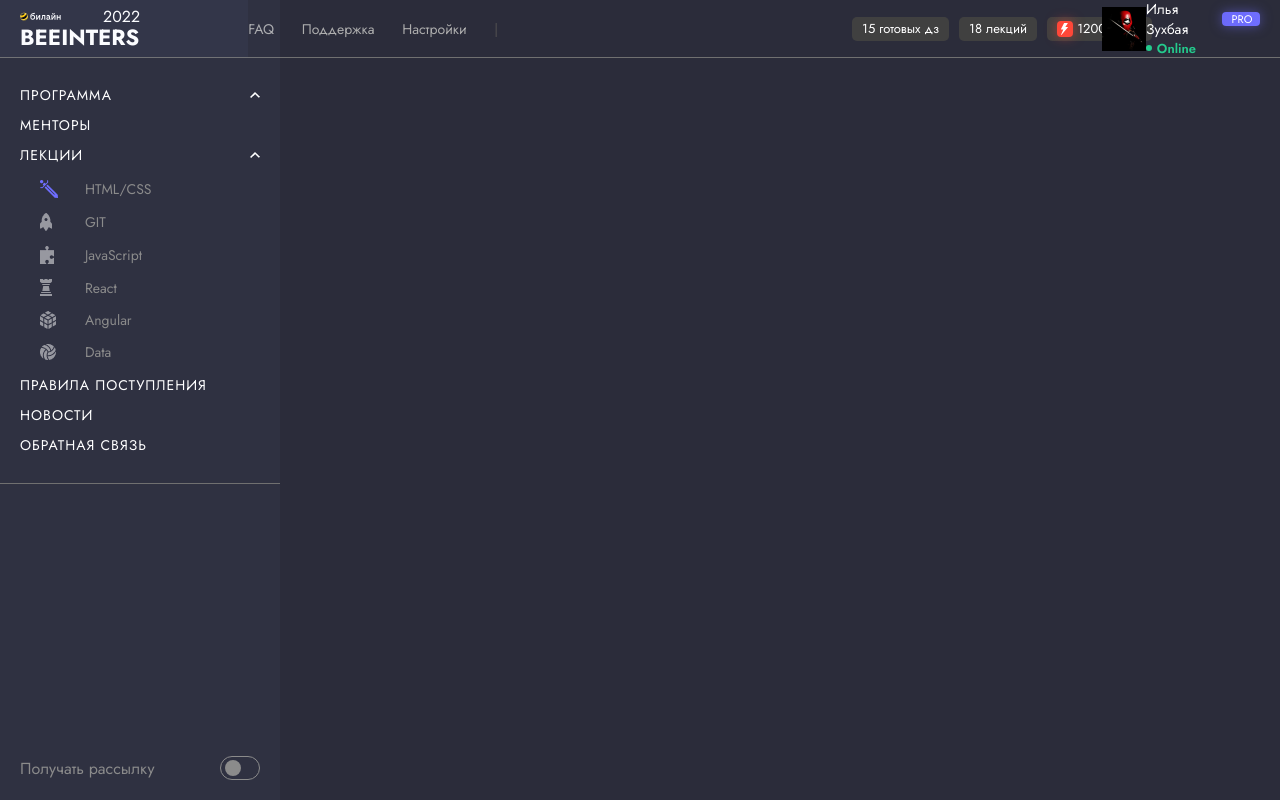
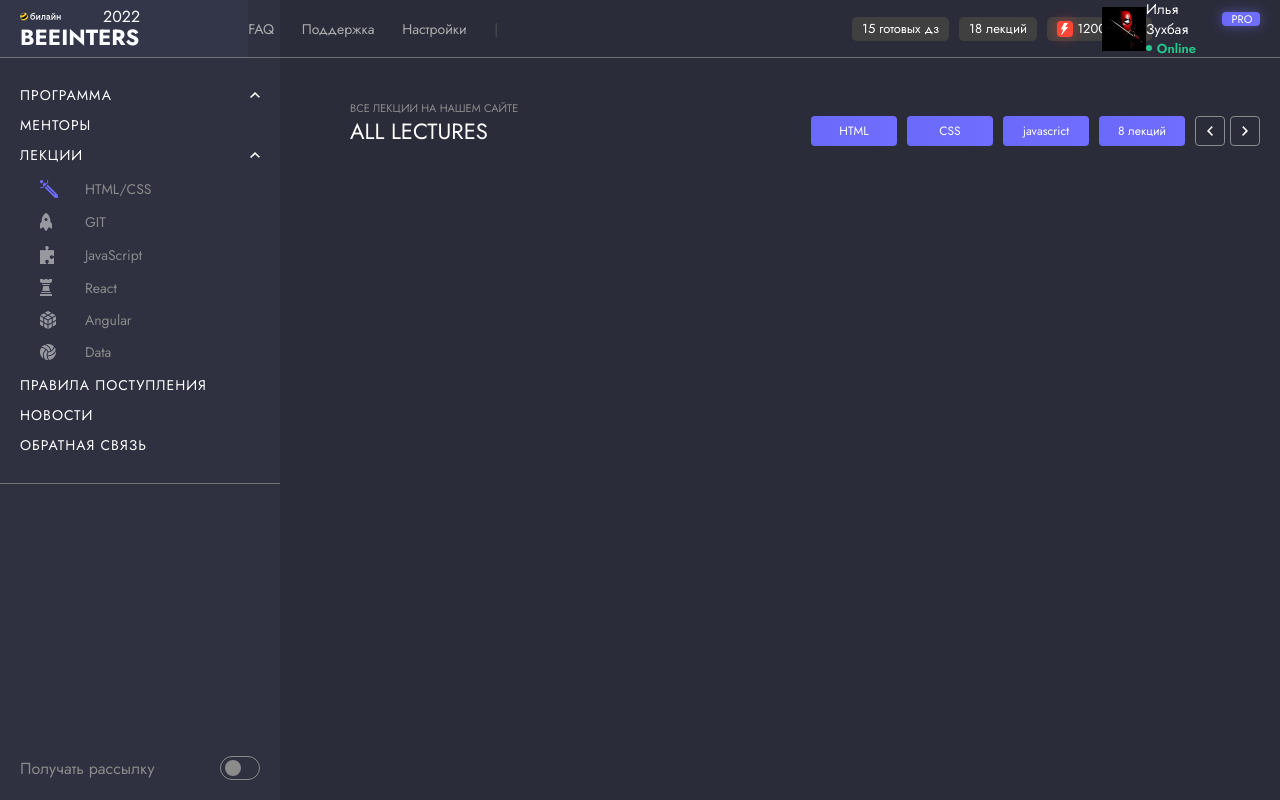
Before and after one commit to Ilya-Zukhbaya/Beeinters, a React (Create React App) app: page / in a window 1280 px wide. Built offline with nearby package versions, Linux system fonts and the light colour scheme.

Commit message:
Add lectionHeader

```diff
--- a/src/App.js
+++ b/src/App.js
@@ -3,11 +3,14 @@ import './scss/app.scss';
 
 import { Topbar } from './components/Topbar';
 import { Leftbar } from './components/Leftbar';
+import { LecturesHeader } from './components/Main/LecturesHeader';
+
 function App() {
   return (
     <div className="wrapper">
       <Topbar />
       <Leftbar />
+      <LecturesHeader />
     </div>
   );
 }
--- /dev/null
+++ b/src/components/Main/LecturesHeader.jsx
@@ -0,0 +1,34 @@
+import React from 'react';
+
+export const LecturesHeader = () => {
+  return (
+    <article className="lecturesHeader">
+      <p>Все лекции на нашем сайте</p>
+      <div className="lecturesHeader__container">
+        <h2>ALL LECTURES</h2>
+        <div>
+          <button type="button" className="lection-button lecturesHeader__container-lectButton">
+            HTML
+          </button>
+          <button type="button" className="lection-button lecturesHeader__container-lectButton">
+            CSS
+          </button>
+          <button type="button" className="lection-button lecturesHeader__container-lectButton">
+            javascrict
+          </button>
+          <button type="button" className="lection-button lecturesHeader__container-lectButton">
+            8 лекций
+          </button>
+          <button type="button" className="navigation-button lecturesHeader__container-navButton">
+            <img src="./pictures/main/arrowLeft.png" alt="arrowLeft" width={6} height={10} />
+          </button>
+          <button
+            type="button"
+            className="navigation-button lecturesHeader__container-navButton lastButton">
+            <img src="./pictures/main/arrowRight.png" alt="arrowRight" width={6} height={10} />
+          </button>
+        </div>
+      </div>
+    </article>
+  );
+};
--- a/src/scss/components/_button.scss
+++ b/src/scss/components/_button.scss
@@ -1 +1,25 @@
 @import '../variables';
+
+.lection-button {
+  background: linear-gradient(90deg, #6b69f9 0%, #6f6eff 100%);
+  border-radius: 4px;
+  width: 86px;
+  height: 30px;
+  border: none;
+  color: #ffff;
+  font-weight: 400;
+  font-size: 12px;
+  line-height: 17px;
+}
+
+.navigation-button {
+  width: 30px;
+  height: 30px;
+  border: 1px solid $grey;
+  border-radius: 4px;
+  background-color: $mainBackground;
+}
+
+.lastButton {
+  margin-right: 20px !important;
+}
--- a/src/scss/components/_lecturesHeader.scss
+++ b/src/scss/components/_lecturesHeader.scss
@@ -1 +1,35 @@
 @import '../variables';
+
+.lecturesHeader {
+  padding: 100px 0 0 350px;
+  p {
+    font-size: 11px;
+    text-transform: uppercase;
+    line-height: 16px;
+    color: $grey;
+  }
+  &__container {
+    display: flex;
+    justify-content: space-between;
+    align-items: center;
+
+    h2 {
+      font-weight: 400;
+      font-size: 22px;
+      line-height: 18px;
+    }
+
+    div:last-child {
+      display: flex;
+      align-items: center;
+    }
+
+    &-lectButton {
+      margin-right: 10px;
+    }
+
+    &-navButton {
+      margin-right: 5px;
+    }
+  }
+}
```
Also changed, not shown: public/pictures/main/arrowLeft.png (added), public/pictures/main/arrowRight.png (added), src/components/Main/LectionBlock.jsx (added).
